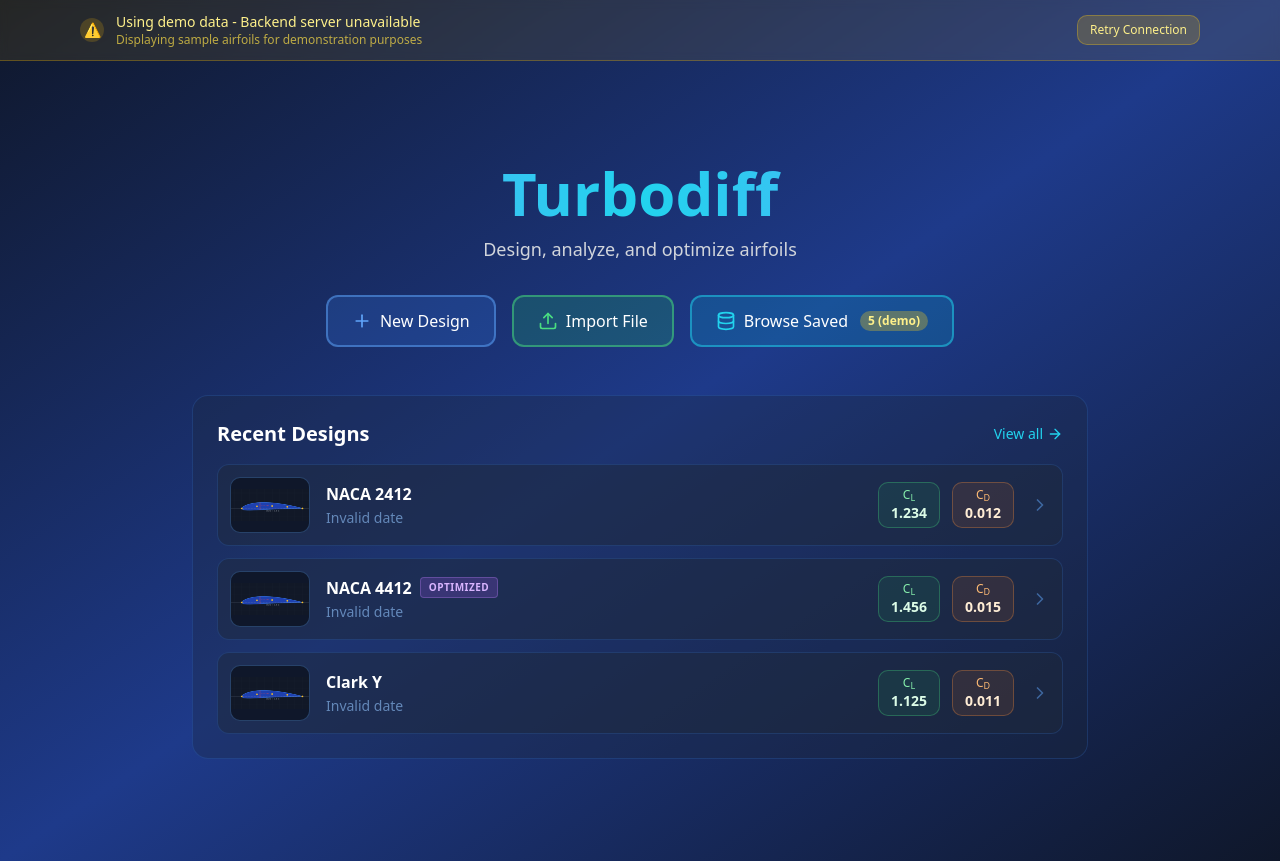
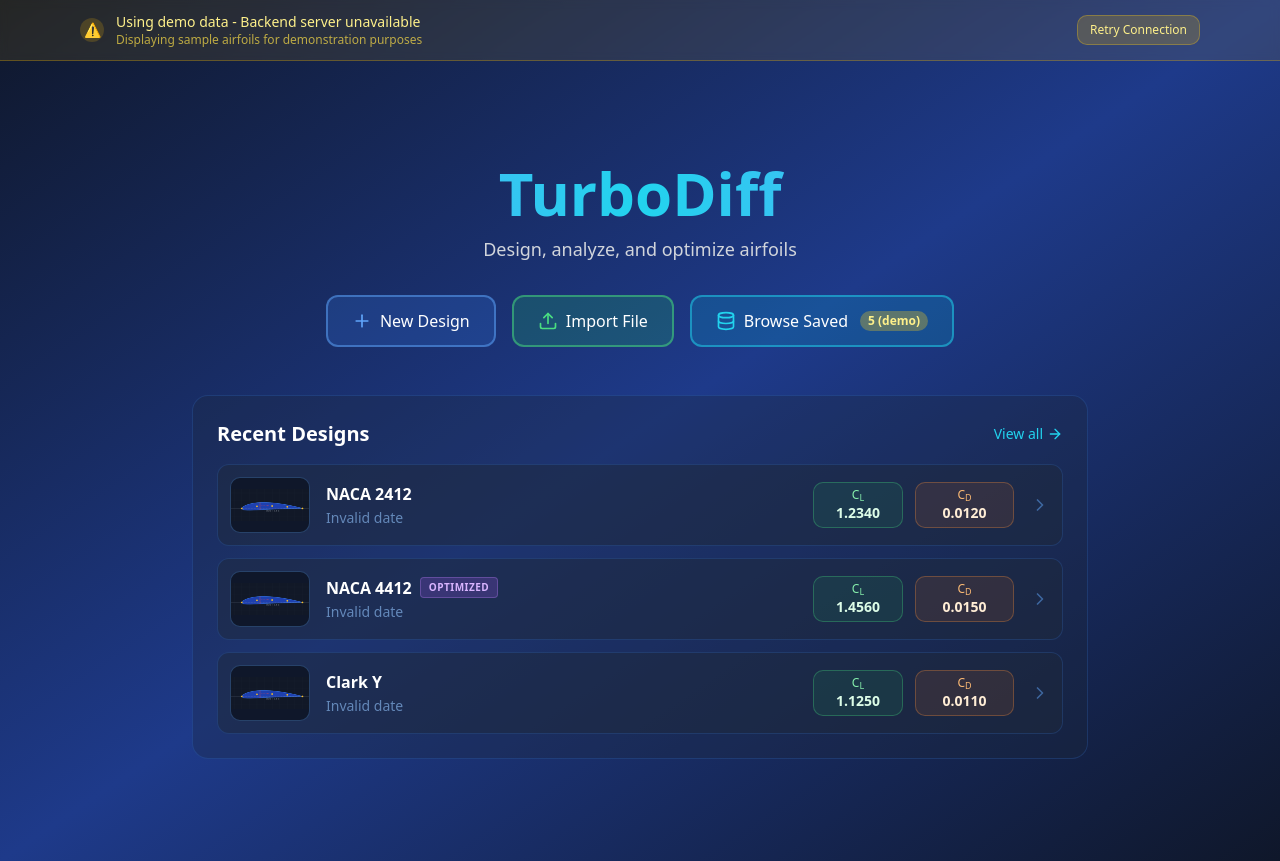
Before and after one commit to FYP-M4-Fluid-Simulator/Frontend-Code, a Next.js app: page /airfoils in a window 1280 px wide. Built offline with nearby package versions, Linux system fonts and the light colour scheme; no server answers.

Commit message:
Use standard notation in airfoils page

```diff
--- a/src/app/airfoils/page.tsx
+++ b/src/app/airfoils/page.tsx
@@ -290,6 +290,22 @@ export default function AirfoilDeck() {
     }
   };
 
+  const formatValue = (val: number | undefined | null) => {
+    if (val === undefined || val === null) return "N/A";
+    if (val === 0) return "0.0000";
+
+    // Use scientific notation for small values
+    if (Math.abs(val) < 0.001 && Math.abs(val) > 0) {
+      const parts = val.toExponential(2).split("e");
+      return (
+        <span>
+          {parts[0]} &times; 10<sup>{parts[1].replace("+", "")}</sup>
+        </span>
+      );
+    }
+    return val.toFixed(4);
+  };
+
   const handleAirfoilClick = (airfoil: Airfoil) => {
     // Store selected airfoil data for design page
     sessionStorage.setItem(
@@ -546,7 +562,7 @@ export default function AirfoilDeck() {
             {/* Header */}
             <div className="text-center mb-8">
               <h1 className="text-transparent bg-clip-text bg-gradient-to-r from-blue-400 via-cyan-400 to-blue-400 text-6xl font-bold mb-3">
-                Turbodiff
+                TurboDiff
               </h1>
               <p className="text-gray-300 text-lg">
                 Design, analyze, and optimize airfoils
@@ -649,24 +665,20 @@ export default function AirfoilDeck() {
 
                       {/* Coefficients */}
                       <div className="flex items-center gap-3">
-                        <div className="text-center px-3 py-1 bg-green-500/10 border border-green-400/30 rounded-lg">
-                          <div className="text-green-300 text-xs">
+                        <div className="text-center px-3 py-1 bg-green-500/10 border border-green-400/30 rounded-lg min-w-[90px]">
+                          <div className="text-green-300 text-xs font-medium">
                             C<sub>L</sub>
                           </div>
                           <div className="text-green-100 text-sm font-bold">
-                            {airfoil.cl !== null
-                              ? airfoil.cl.toFixed(3)
-                              : "N/A"}
+                            {formatValue(airfoil.cl)}
                           </div>
                         </div>
-                        <div className="text-center px-3 py-1 bg-orange-500/10 border border-orange-400/30 rounded-lg">
-                          <div className="text-orange-300 text-xs">
+                        <div className="text-center px-3 py-1 bg-orange-500/10 border border-orange-400/30 rounded-lg min-w-[99px]">
+                          <div className="text-orange-300 text-xs font-medium">
                             C<sub>D</sub>
                           </div>
                           <div className="text-orange-100 text-sm font-bold">
-                            {airfoil.cd !== null
-                              ? airfoil.cd.toFixed(3)
-                              : "N/A"}
+                            {formatValue(airfoil.cd)}
                           </div>
                         </div>
                       </div>
@@ -800,34 +812,28 @@ export default function AirfoilDeck() {
 
                       {/* Coefficients */}
                       <div className="flex items-center gap-3">
-                        <div className="text-center px-3 py-1.5 bg-green-500/10 border border-green-400/30 rounded-lg min-w-[70px]">
+                        <div className="text-center px-3 py-1.5 bg-green-500/10 border border-green-400/30 rounded-lg min-w-[90px]">
                           <div className="text-green-300 text-xs font-medium">
                             C<sub>L</sub>
                           </div>
                           <div className="text-green-100 text-sm font-bold">
-                            {airfoil.cl !== null
-                              ? airfoil.cl.toFixed(3)
-                              : "N/A"}
+                            {formatValue(airfoil.cl)}
                           </div>
                         </div>
-                        <div className="text-center px-3 py-1.5 bg-orange-500/10 border border-orange-400/30 rounded-lg min-w-[70px]">
+                        <div className="text-center px-3 py-1.5 bg-orange-500/10 border border-orange-400/30 rounded-lg min-w-[90px]">
                           <div className="text-orange-300 text-xs font-medium">
                             C<sub>D</sub>
                           </div>
                           <div className="text-orange-100 text-sm font-bold">
-                            {airfoil.cd !== null
-                              ? airfoil.cd.toFixed(3)
-                              : "N/A"}
+                            {formatValue(airfoil.cd)}
                           </div>
                         </div>
-                        <div className="text-center px-3 py-1.5 bg-blue-500/10 border border-blue-400/30 rounded-lg min-w-[70px]">
+                        <div className="text-center px-3 py-1.5 bg-blue-500/10 border border-blue-400/30 rounded-lg min-w-[90px]">
                           <div className="text-blue-300 text-xs font-medium">
                             L/D
                           </div>
                           <div className="text-blue-100 text-sm font-bold">
-                            {liftToDrag !== null
-                              ? liftToDrag.toFixed(1)
-                              : "N/A"}
+                            {formatValue(liftToDrag)}
                           </div>
                         </div>
                       </div>
```
